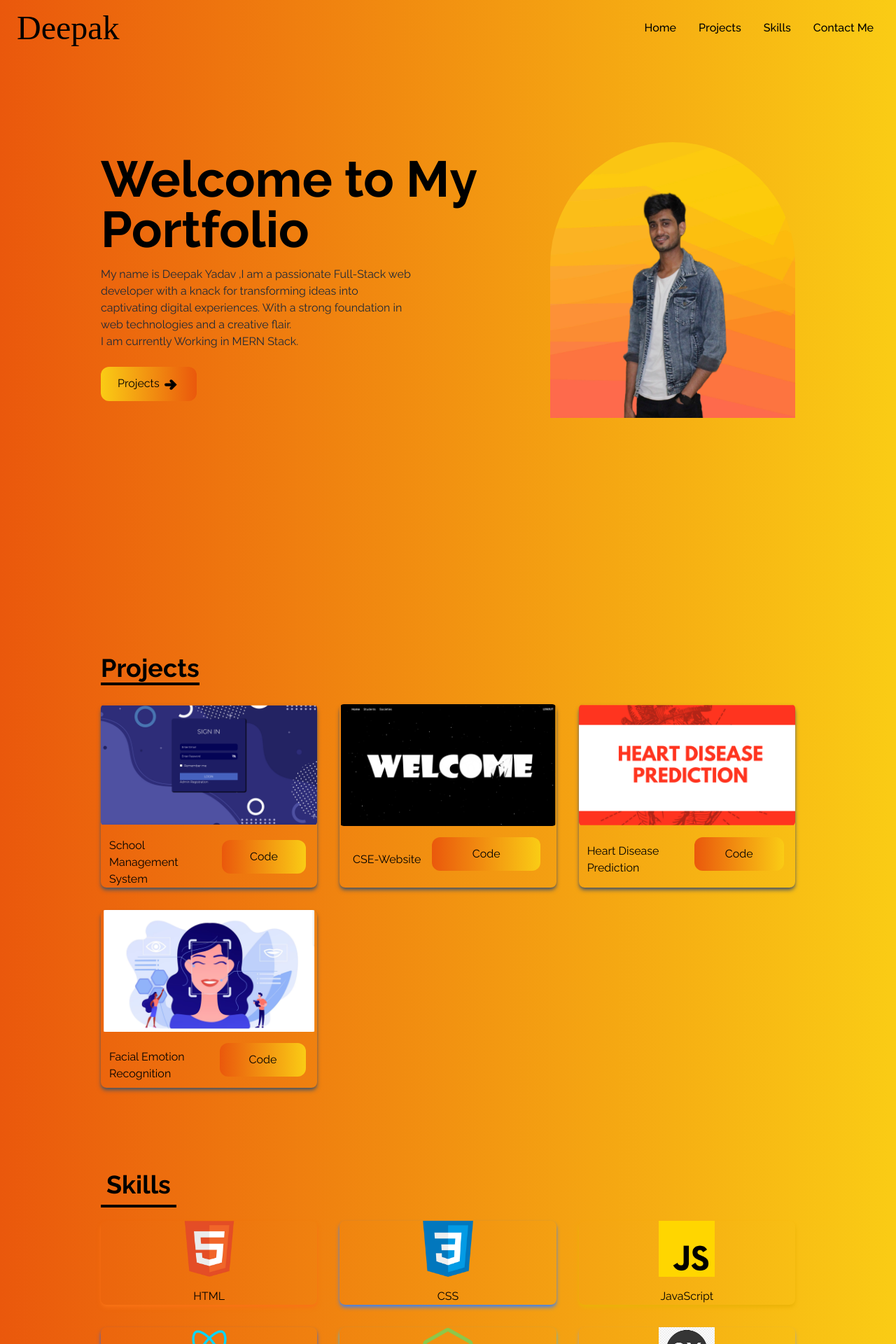
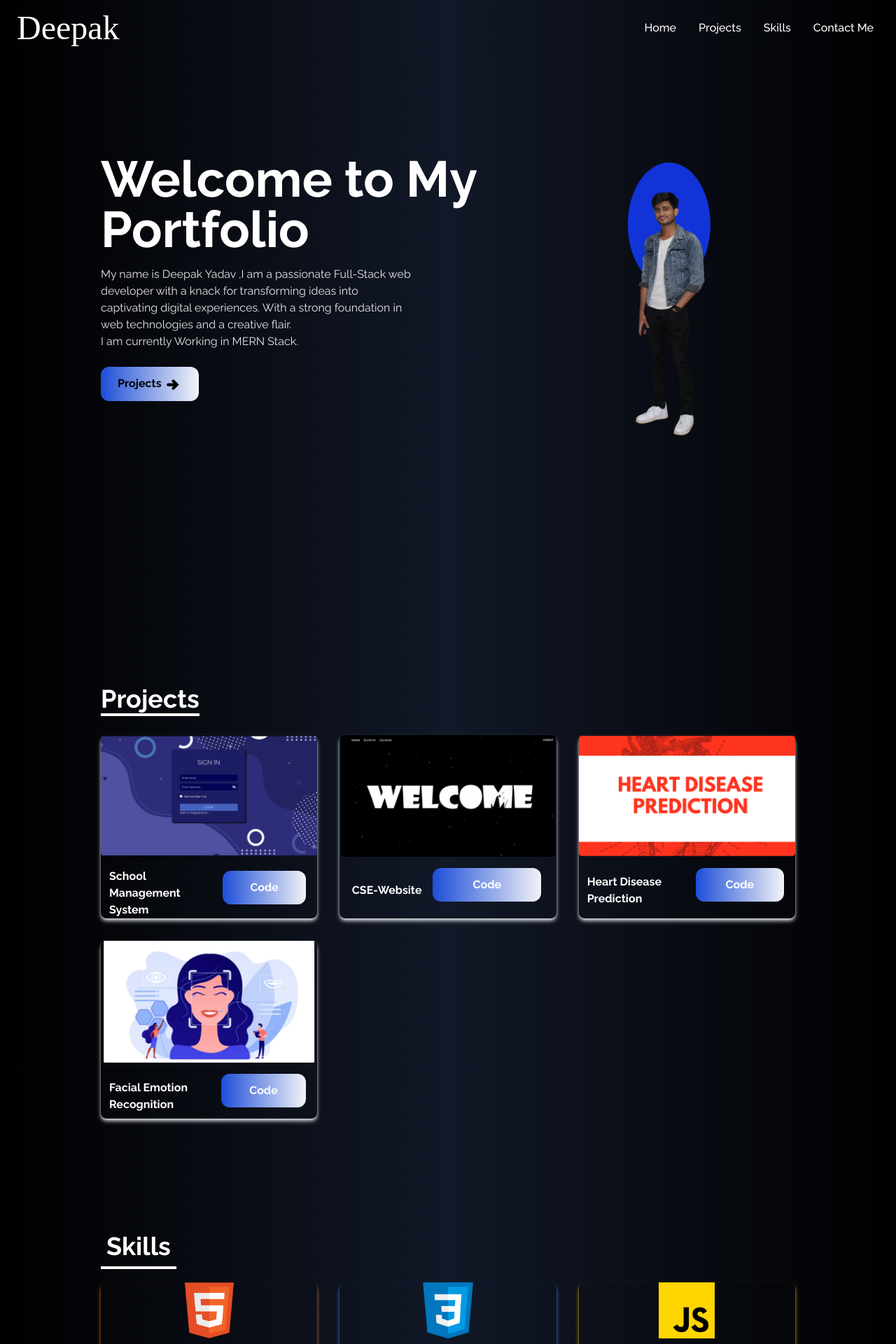
Before and after one commit to deepakyadav-02/My-Portfolio, a React (Create React App) app: page / in a window 1280 px wide. Shown: the top 1920 px of the page at 70% size. Built offline with nearby package versions, Linux system fonts and the light colour scheme; a web font is replaced by a local one.

Commit message:
new added

```diff
--- a/src/App.js
+++ b/src/App.js
@@ -5,7 +5,7 @@ import Skills from "./components/Skills";
 import Contact from "./components/Contact";
 function App() {
   return (
-    <div className="bg-gradient-to-r from-orange-600 to-yellow-400 top-0 left-0">
+    <div className="flex flex-col bg-gradient-to-r from-black via-gray-900 to-black top-0 left-0">
       <Navbar />
       <Home />
       <Projects />
--- a/src/components/Contact.jsx
+++ b/src/components/Contact.jsx
@@ -8,11 +8,11 @@ const Contact = () => {
     <>
     <div
       name="Contact Me"
-      className="w-full h-screen bg-gradient-to-r from-orange-600 to-yellow-400 p-4 text-black mt-11"
+      className="w-full h-screen bg-gradient-to-r from-black via-gray-900 to-black p-4 text-white mt-11"
     >
       <div className="flex flex-col p-4 justify-center max-w-screen-lg mx-auto h-full">
         <div className="pb-8">
-          <p className="text-4xl font-bold inline border-b-4 border-black">
+          <p className="text-4xl font-bold inline border-b-4 border-white">
             Contact Me
           </p>
         </div>
@@ -27,22 +27,22 @@ const Contact = () => {
               type="text"
               name="name"
               placeholder="Enter your name"
-              className="p-2 bg-transparent border-2 rounded-md text-black placeholder-black border-black focus:outline-none"
+              className="p-2 bg-transparent border-2 rounded-md text-white placeholder-gray-400 border-white focus:outline-none"
             />
             <input
               type="text"
               name="email"
               placeholder="Enter your email"
-              className="my-4 p-2 bg-transparent border-2 rounded-md text-black placeholder-black border-black focus:outline-none"
+              className="my-4 p-2 bg-transparent border-2 rounded-md text-white placeholder-gray-400 border-white focus:outline-none"
             />
             <textarea
               name="message"
               placeholder="Enter your message"
               rows="10"
-              className="p-2 bg-transparent border-2 rounded-md text-black border-black placeholder-black focus:outline-none"
+              className="p-2 bg-transparent border-2 rounded-md text-white border-white placeholder-from-orange-600 to-yellow focus:outline-none"
             ></textarea>
 
-            <button className="text-black bg-gradient-to-r from-yellow-400 to-orange-600 px-6 py-3 my-8 mx-auto flex items-center rounded-md hover:scale-110 duration-300">
+            <button className="text-black font-bold bg-gradient-to-r from-blue-700 to-gray-100 px-6 py-3 my-8 mx-auto flex items-center rounded-md hover:scale-110 duration-300">
               Let's Connect
             </button>
           </form>
@@ -50,11 +50,11 @@ const Contact = () => {
       </div>
 
     </div>
-    <div className="flex flex-row justify-center items-center bg-gradient-to-r from-orange-600 to-yellow-400 w-full">
-        <a href="https://github.com/deepakyadav-02" className="px-4 ms-4 bg-gradient-to-r from-orange-600 to-yellow-400 text-black rounded-md hover:scale-110 duration-300 mb-3">Github<FaGithub size={30} /></a>
-        <a href="https://www.linkedin.com/in/deepak-yadav-032b2b247/" className="px-4 ms-4 bg-gradient-to-r from-orange-600 to-yellow-400 text-black rounded-md hover:scale-110 duration-300 mb-3">Linkedin<FaLinkedin size={30} /></a>
-        <a href="mailto:deepakyadav101002@gmail.com" className="px-4 ms-4 bg-gradient-to-r from-orange-600 to-yellow-400 text-black rounded-md hover:scale-110 duration-300 mb-3">Gmail<HiOutlineMail size={30} /></a>
-        <a href="/Resume.pdf" download={true} className="px-4 ms-4 bg-gradient-to-r from-orange-600 to-yellow-400 text-black rounded-md hover:scale-110 duration-300 mb-3">Resume<BsFillPersonLinesFill size={30} /></a>
+    <div className="flex flex-row justify-center items-center bg-gradient-to-r from-black via-gray-900 to-black w-full">
+        <a href="https://github.com/deepakyadav-02" className="px-4 ms-4 bg-transparent text-white rounded-md hover:scale-110 duration-300 mb-3"><FaGithub size={30} /></a>
+        <a href="https://www.linkedin.com/in/deepak-yadav-032b2b247/" className="px-4 ms-4 bg-transparent text-white rounded-md hover:scale-110 duration-300 mb-3"><FaLinkedin size={30} /></a>
+        <a href="mailto:deepakyadav101002@gmail.com" className="px-4 ms-4 bg-transparent text-white rounded-md hover:scale-110 duration-300 mb-3"><HiOutlineMail size={30} /></a>
+        <a href="/Resume.pdf" download={true} className="px-4 ms-4 bg-transparent text-white rounded-md hover:scale-110 duration-300 mb-3"><BsFillPersonLinesFill size={30} /></a>
       </div>
     </>
   );
--- a/src/components/Home.jsx
+++ b/src/components/Home.jsx
@@ -4,12 +4,12 @@ import {TiArrowRightThick} from 'react-icons/ti'
 import { Link } from "react-scroll";
 const Home = () => {
   return (
-    <div name="Home" className='h-screen w-full bg-gradient-to-r from-orange-600 to-yellow-400 mb-11'>
+    <div name="Home" className='h-screen w-full bg-gradient-to-r from-black via-gray-900 to-black mb-11'>
         <div className='max-w-screen-lg mx-auto flex flex-col items-center justify-center h-full px-4 md:flex-row'>
             <div className='flex flex-col justify-center h-full'>
-                <h2 className='text-4xl sm:text-7xl font-bold text-black'>Welcome to My Portfolio
+                <h2 className='text-4xl sm:text-7xl font-bold text-white'>Welcome to My Portfolio
                 </h2>
-                <p className='text-gray-800 py-4 max-w-md'>
+                <p className='text-gray-200 py-4 max-w-md'>
                     My name is Deepak Yadav ,I am a passionate Full-Stack web developer with a knack for transforming ideas into captivating digital experiences. With a strong foundation in web technologies and a creative flair.
                     <p>I am currently Working in MERN Stack.</p>
                 </p>
@@ -18,14 +18,14 @@ const Home = () => {
               to="Projects"
               smooth
               duration={300}
-                    className='group text-black w-fit px-6 py-3 my-2 flex items-center rounded-xl bg-gradient-to-r from-yellow-400 to-orange-600'>
+                    className='group text-black font-bold w-fit px-6 py-3 my-2 flex items-center rounded-xl bg-gradient-to-r from-blue-700 to-gray-100'>
                       Projects
                         <span className='group-hover:rotate-90 duration-300'><TiArrowRightThick size={25} className = 'ml-1' /></span>
                     </Link>
                 </div>
             </div>
             <div>
-                <img src={Myimage} alt="my profile" className='rounded-t-full mx-auto w-2/3 md:w-full'/>
+                <img src={Myimage} alt="my profile" className='rounded-xl mx-auto w-2/3 md:w-full'/>
             </div>
         </div>
     </div>
--- a/src/components/Navbar.jsx
+++ b/src/components/Navbar.jsx
@@ -25,7 +25,7 @@ const NavBar = () => {
   ];
 
   return (
-    <div className="flex justify-between items-center w-full h-20 px-4 text-black bg-gradient-to-r from-orange-600 to-yellow-400 fixed">
+    <div className="flex justify-between items-center w-full h-20 px-4 text-white bg-gradient-to-r from-black via-gray-900 to-black fixed">
       <div>
         <h1 className="text-5xl font-signature ml-2">Deepak</h1>
       </div>
@@ -34,7 +34,7 @@ const NavBar = () => {
         {links.map(({ id, link }) => (
           <li
             key={id}
-            className="px-4 cursor-pointer capitalize font-medium text-black hover:scale-105 duration-200"
+            className="px-4 cursor-pointer capitalize font-medium text-white hover:scale-105 duration-200 hover:bg-gradient-to-l from-gray-100 to-blue-700 duration-200 rounded-xl"
           >
             <Link to={link} smooth duration={300}>
               {link}
@@ -45,13 +45,13 @@ const NavBar = () => {
 
       <div
         onClick={() => setNav(!nav)}
-        className="cursor-pointer pr-4 z-10 text-black md:hidden"
+        className="cursor-pointer pr-4 z-10 text-white md:hidden "
       >
         {nav ? <FaTimes size={30} /> : <FaBars size={30} />}
       </div>
 
       {nav && (
-        <ul className="flex flex-col justify-center items-center absolute top-0 left-0 w-full h-screen bg-gradient-to-b from-orange-600 to-yellow-400 text-black">
+        <ul className="flex flex-col justify-center items-center absolute top-0 left-0 w-full h-screen bg-gradient-to-b from-black via-gray-900 to-black text-white">
           {links.map(({ id, link }) => (
             <li
               key={id}
--- a/src/components/Projects.jsx
+++ b/src/components/Projects.jsx
@@ -37,18 +37,18 @@ const Projects = () => {
   return (
     <div
     name="Projects"
-    className="bg-gradient-to-r from-orange-600 to-yellow-400 w-full text-black md:h-screen my-11"
+    className="bg-gradient-to-r from-black via-gray-900 to-black w-full text-white font-bold md:h-screen my-11"
   >
     <div className="max-w-screen-lg p-4 mx-auto flex flex-col justify-center w-full h-full">
       <div className="pb-8">
-        <p className="text-4xl font-bold inline border-b-4 border-black">
+        <p className="text-4xl font-bold inline border-b-4 border-white">
           Projects
         </p>
       </div>
 
       <div className="grid sm:grid-cols-2 md:grid-cols-3 gap-8 px-12 sm:px-0">
         {projects.map(({ id, src ,href,title}) => (
-          <div key={id} className="shadow-md shadow-gray-600 rounded-lg">
+          <div key={id} className="shadow-md shadow-gray-200 rounded-lg">
             <img
               src={src}
               alt=""
@@ -56,7 +56,7 @@ const Projects = () => {
             />
             <div className="flex items-center justify-center">
             <p className="mt-4 ml-3">{title}</p>
-              <a href={href} className="w-1/2 px-6 py-3 m-4 duration-200 hover:scale-105 text-center bg-gradient-to-r from-orange-600 to-yellow-400 rounded-xl" target='_blank'
+              <a href={href} className="w-1/2 px-6 py-3 m-4 duration-200 hover:scale-105 text-center bg-gradient-to-r from-blue-700 to-gray-100 rounded-xl" target='_blank'
             rel ='noreferrer'>
                 Code
               </a>
--- a/src/components/Skills.jsx
+++ b/src/components/Skills.jsx
@@ -108,11 +108,11 @@ const Skills = () => {
   return (
     <div
       name="Skills"
-      className="bg-gradient-to-r from-orange-600 to-yellow-400 w-full h-screen my-11"
+      className="bg-gradient-to-r from-black via-gray-900 to-black w-full h-screen my-11"
     >
-      <div className="max-w-screen-lg mx-auto p-4 flex flex-col justify-center w-full h-full text-black">
+      <div className="max-w-screen-lg mx-auto p-4 flex flex-col justify-center w-full h-full text-white">
         <div>
-          <p className="text-4xl font-bold border-b-4 border-black p-2 inline">
+          <p className="text-4xl font-bold border-b-4 border-white p-2 inline">
             Skills
           </p>
         </div>
```
Also changed, not shown: src/assets/Myimage.png.
